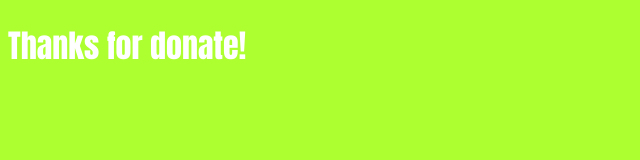
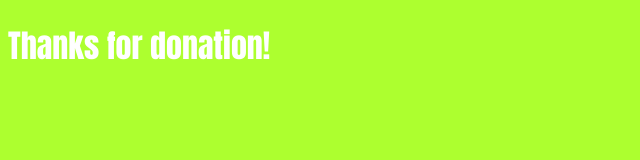
Before and after one commit to ZVS-VX/s, a plain HTML site: page index.html in a window 1280 px wide. Shown: the full height of the page, 0-640 px from the left. Drawn offline with Linux system fonts and the light colour scheme.

Commit message:
Update index.html

```diff
--- a/index.html
+++ b/index.html
@@ -3,10 +3,10 @@
 <head>
     <meta charset="UTF-8">
     <meta name="viewport" content="width=device-width, initial-scale=1.0">
-    <title>Thanks for donate!</title>
+    <title>Thanks for donation!</title>
     <link rel="shortcut icon" href="Без имени.png" type="image/x-icon">
 </head>
 <body style="background-color: greenyellow">
-<h1 style="color: white; font-family: Impact, Haettenschweiler, 'Arial Narrow Bold', sans-serif;">Thanks for donate!</h1>
+<h1 style="color: white; font-family: Impact, Haettenschweiler, 'Arial Narrow Bold', sans-serif;">Thanks for donation!</h1>
 </body>
 </html>
```
